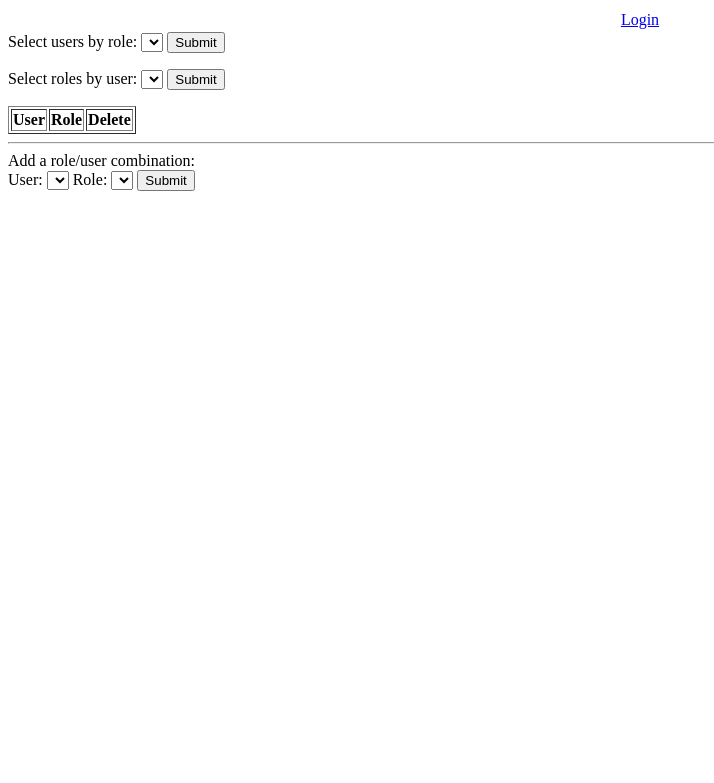
After one commit to amadensor/swsf, a PHP site: template views/user_role_form.php in a window 1280 px wide. The commit adds this page. Shown: the top 783 px of the page, without its empty margins (0-714 px from the left). Run offline with PHP 8.4, Linux system fonts and the light colour scheme; the template is opened without the code that fills it: most values are stand-ins (such as "Sample title", 1, 10 or a date in 2020); a stand-in replaces the project's code that opens the database connection; lists and menus that the app fills with data are empty.

Commit message:
Added user role maintenance and enhanced menu

```diff
--- a/login.php
+++ b/login.php
@@ -6,6 +6,8 @@
 //Start a new session.
 
 session_start();
+include('views/menu.php');
+
 require 'db_connect.php';
 
 if (array_key_exists('login',$_POST))
--- a/views/menu.php
+++ b/views/menu.php
@@ -1,20 +1,17 @@
 <?php
 $menu['actions.php']='Actions';
-$menu['login.php']='Login';
 $menu['logs.php']='Logs';
 $menu['role_actions.php']='Role Actions';
 $menu['roles.php']='Roles';
+$menu['user_roles.php']='User Roles';
 $menu['service_actions.php']='Service Actions';
 $menu['services.php']='Services';
-//$head=getallheaders();
-//var_dump($head);
-//var_dump($_SERVER);
 
-//var_dump($_SERVER['HTTP_HOST']);
-//var_dump($_SERVER['REQUEST_URI']);
-//print_r($_SERVER);
+
 $base= basename($_SERVER['REQUEST_URI']);
 print "<center></center><table border=0 align=center><tr>";
+if (array_key_exists('session_key',$_SESSION) && $_SESSION["session_key"]<>"")
+{
 	foreach ($menu as $key=>$item)
 	{
 		print "<td>";
@@ -28,5 +25,10 @@ foreach ($menu as $key=>$item)
 			print "</a>";
 		}
 	}
+}
+else
+{
+	print "<td><a href='login.php'>Login</a>";
+}
 print "</table></center>";
 ?>
--- /dev/null
+++ b/views/user_role_form.php
@@ -0,0 +1,92 @@
+<html>
+	<body>
+<?php include ('menu.php'); ?>
+<form method=post>
+		Select users by role: <select name='role'>
+<?php
+foreach ($roles as $role)
+{
+	if (is_array($role))
+	{
+		?>
+		<option value='<?= $role['role_name']?>'> <?= $role['description']?></option>;
+		<?php
+	}
+}
+?>	</select>
+<input type=hidden name='list' value='by_role'>
+<input type=submit>
+</form>
+<form method=post>
+		Select roles by user: <select name='role_user'>
+<?php
+
+foreach ($users as $role_user)
+{
+	if (is_array($role_user))
+	{
+		?>
+		<option value='<?= $role_user['userid']?>'><?= $role_user['login']?></option>
+		<?php
+	}
+}
+?>	</select>
+<input type=hidden name='list' value='by_user'>
+<input type=submit>
+</form>
+<table border=1>
+	<tr><th>User<th>Role</th><th>Delete</th>
+<?php
+if (isset($user_roles))
+{
+	foreach ($user_roles as $user_role)
+	{
+			if (is_array($user_role))
+				{
+					?>
+					<form method=post><input type=hidden value=delete name=action>
+					<input type=hidden name=role_user value='<?= $user_role['userid']?>'>
+					<input type=hidden name=role value='<?= $user_role['role_name']?>'>
+					<tr><td><?= $user_role['login']?>
+					<td><?= $user_role['role_name']?>
+					<td><input type=submit>
+					</form>
+					<?php
+				}
+	}
+}
+?>
+</table>
+<hr>
+Add a role/user combination:
+<form method=post><input type=hidden value=add name=action>
+User:
+		<select name='role_user'>
+<?php
+
+foreach ($users as $role_user)
+{
+	if (is_array($role_user))
+	{
+		print "<option value='".$role_user['userid']."'>".$role_user['login']."</option>";
+	}
+}
+?>	</select>
+
+Role:
+		<select name='role'>
+<?php
+foreach ($roles as $role)
+{
+	if (is_array($role))
+	{
+		print "<option value='".$role['role_name']."'>".$role['description']."</option>";
+	}
+}
+?>	</select>
+
+<input type=submit>
+</form>
+
+	</body>
+</html>
```
Also changed, not shown: db_schema.sql (+10 -0 lines), user_roles.php (added, +58 -0 lines), utilities.php (+39 -0 lines). Lines whose indentation alone changed are shown as unchanged.
